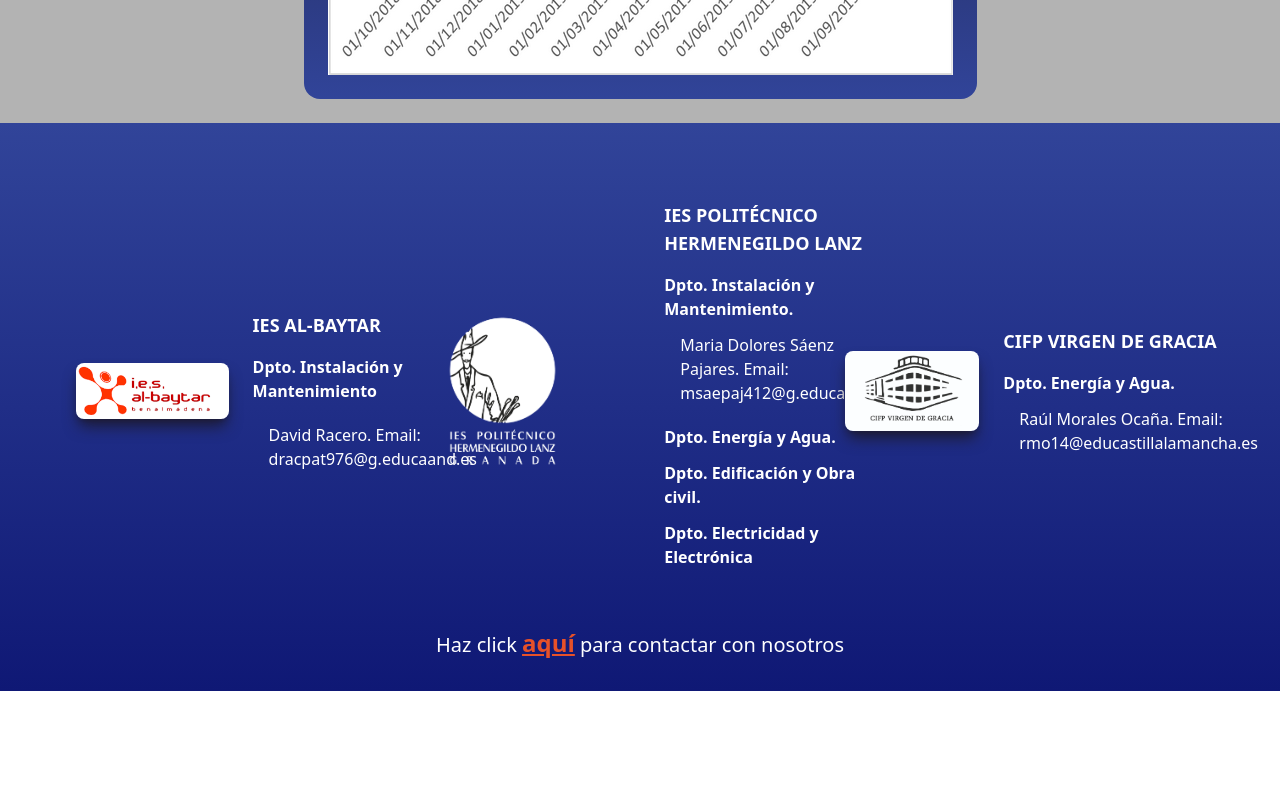
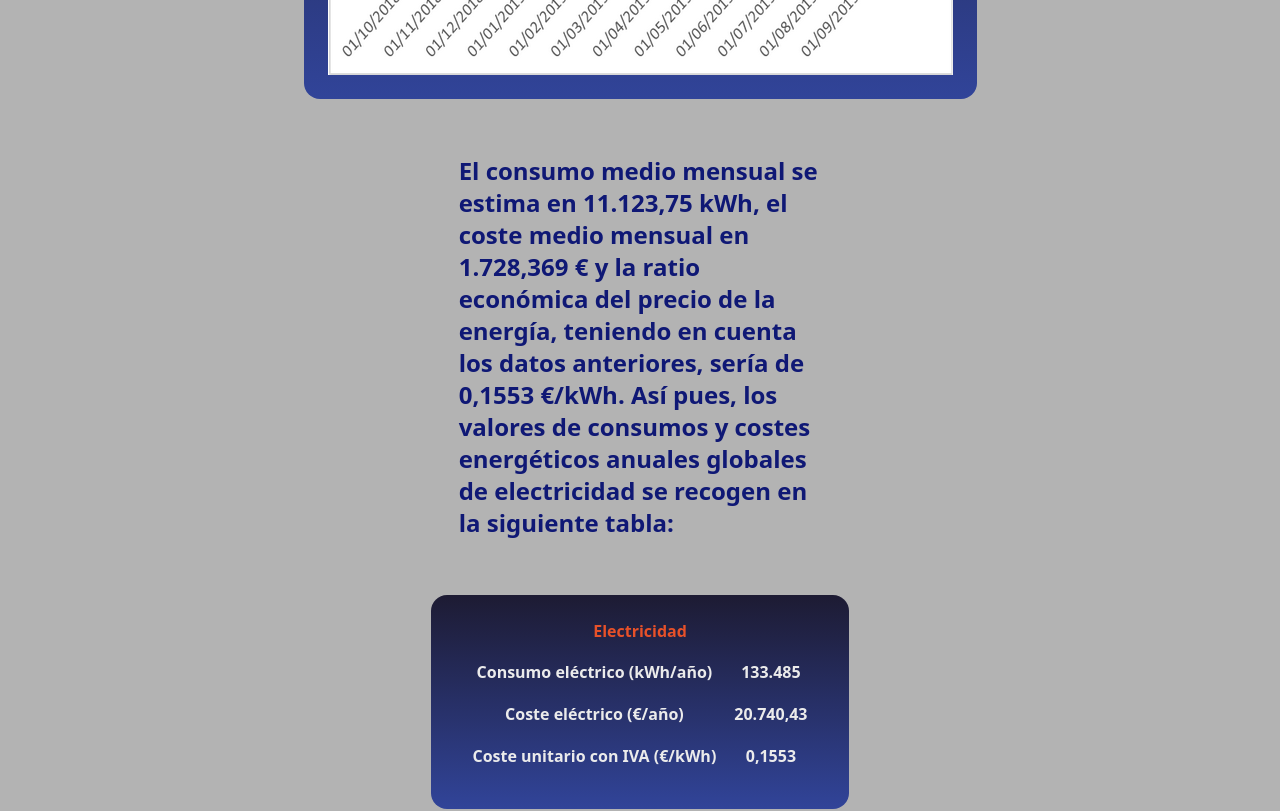
Before and after one commit to Sellsword9/dualiza, a React (Vite) app in the folder frontend/: page /resultados in a window 1280 px wide. Shown: the part 3140-3951 px from the top of the page. Before the commit the page ends 3831 px from the top, so only its background shows below. Built offline with nearby package versions, Linux system fonts and the light colour scheme.

Commit message:
Terminado HLanz resultados

```diff
--- a/frontend/src/pages/ResultadosPage.jsx
+++ b/frontend/src/pages/ResultadosPage.jsx
@@ -105,6 +105,25 @@
         <div>
           <Resultado img={factura} />
         </div>
+        <p className='w-1/3 p-8 text-azul-oscuro text-2xl font-bold'>El consumo medio mensual se estima en 11.123,75 kWh, el coste medio mensual en 1.728,369 € y la ratio económica del precio de la energía, teniendo en cuenta los datos anteriores, sería de 0,1553 €/kWh.
+          Así pues, los valores de consumos y costes energéticos anuales globales de electricidad se recogen en la siguiente tabla:</p>
+        <table className='flex flex-col justify-center border-separate border-spacing-4 rounded-2xl m-6 p-6 bg-gradient-to-b mr-10 ml-10 from-azul-negro to-azul-semi-oscuro text-center font-semibold'>
+          <h1 className='text-orange-custom font-bold'>Electricidad</h1>
+          <tbody className='text-gris-claro'>
+            <tr>
+              <td>Consumo eléctrico (kWh/año)</td>
+              <td>133.485</td>
+            </tr>
+            <tr>
+              <td>Coste eléctrico (€/año)</td>
+              <td>20.740,43</td>
+            </tr>
+            <tr>
+              <td>Coste unitario con IVA (€/kWh)</td>
+              <td>0,1553</td>
+            </tr>
+          </tbody>
+        </table>
       </div>
     </div>
   )
```
